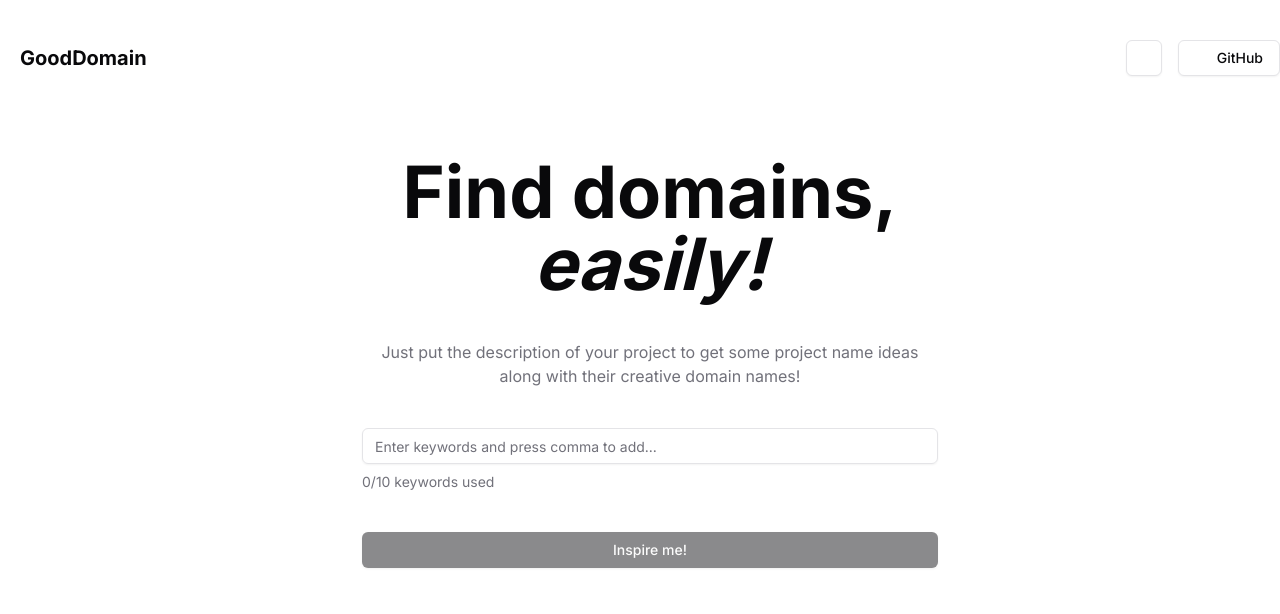
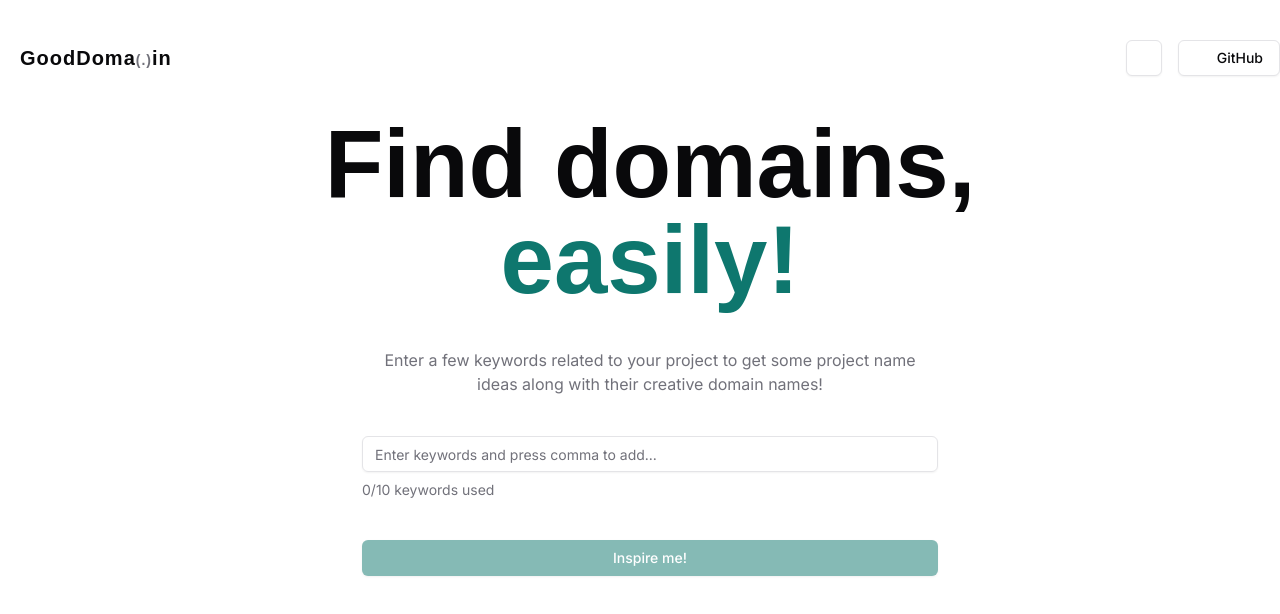
Before and after one commit to inclinedadarsh/gooddomain, a Next.js app: page / in a window 1280 px wide. Shown: the top 614 px of the page. Built offline with nearby package versions, Linux system fonts and the light colour scheme; some icons are missing; a web font is replaced by a local one.

Commit message:
feat: ui revamp

```diff
--- a/src/app/globals.css
+++ b/src/app/globals.css
@@ -14,8 +14,8 @@ body {
 		--card-foreground: 240 10% 3.9%;
 		--popover: 0 0% 100%;
 		--popover-foreground: 240 10% 3.9%;
-		--primary: 240 5.9% 10%;
-		--primary-foreground: 0 0% 98%;
+		--primary: 175 79% 26%;
+		--primary-foreground: 0 0% 100%;
 		--secondary: 240 4.8% 95.9%;
 		--secondary-foreground: 240 5.9% 10%;
 		--muted: 240 4.8% 95.9%;
--- a/src/app/page.tsx
+++ b/src/app/page.tsx
@@ -10,7 +10,7 @@ import {
 	keywordsAtom,
 } from "@/jotai";
 import { useAtom } from "jotai";
-import { Loader2, X } from "lucide-react";
+import { Earth, Info, Languages, Loader2, X } from "lucide-react";
 
 export default function Home() {
 	const [description, setDescription] = useAtom(descriptionAtom);
@@ -61,14 +61,14 @@ export default function Home() {
 	};
 
 	return (
-		<ViewContainer>
-			<h1 className="text-5xl sm:text-6xl lg:text-7xl text-center mt-20 font-bold">
+		<ViewContainer className="mb-10">
+			<h1 className="text-5xl sm:text-6xl lg:text-8xl text-center mt-10 font-serif font-bold leading-tight">
 				Find domains,
 				<br />
-				<span className="italic">easily!</span>
+				<span className="text-primary">easily!</span>
 			</h1>
 			<p className="max-w-xl text-center mx-auto my-10 text-muted-foreground">
-				Just put the description of your project to get some project
+				Enter a few keywords related to your project to get some project
 				name ideas along with their creative domain names!
 			</p>
 			<div className="mx-auto mt-10 max-w-xl">
@@ -90,7 +90,7 @@ export default function Home() {
 						{keywords.map(keyword => (
 							<div
 								key={keyword}
-								className="flex items-center gap-1 bg-secondary px-3 py-1 rounded-full"
+								className="flex items-center gap-1 px-3 py-1 rounded-full border-border border"
 							>
 								<span>{keyword}</span>
 								<button
@@ -123,45 +123,57 @@ export default function Home() {
 					)}
 				</Button>
 			</div>
+			<div className="my-10">
 				{domains.length > 0 && (
-				<div className="mt-10">
+					<div className="">
 						<h2 className="text-3xl font-bold text-center">
-						Here are some cool domain names for you!
+							Here are some{" "}
+							<span className="font-serif text-primary">
+								cool domain names
+							</span>{" "}
+							for you!
 						</h2>
-					<div className="mt-5 grid grid-cols-1 sm:grid-cols-2 lg:grid-cols-3 gap-5">
+						<div className="my-8 grid grid-cols-1 sm:grid-cols-2 lg:grid-cols-3 gap-5">
 							{domains.map(domain => (
 								<div
 									key={domain.domain}
-								className="bg-card hover:bg-card/80 transition-colors rounded-lg p-5 border"
+									className="bg-card hover:-translate-y-2 transition-transform rounded-lg p-5 border shadow"
 								>
 									<div className="space-y-4">
 										<div>
 											<h3 className="text-2xl font-bold tracking-tight">
 												{domain.projectName}
 											</h3>
-										<p className="text-lg font-mono text-primary">
+											<p className="text-lg text-primary font-serif">
 												{domain.domain}
 											</p>
 										</div>
-									<div className="space-y-2">
 										<p className="text-sm text-muted-foreground">
 											{domain.meaning}
 										</p>
 										<div className="flex gap-2">
-											<span className="text-xs px-2 py-1 rounded-full bg-secondary">
+											<span className="text-sm px-3 py-1 rounded-full flex gap-2 border-border border items-center">
+												<Languages size={16} />{" "}
 												{domain.language}
 											</span>
-											<span className="text-xs px-2 py-1 rounded-full bg-secondary">
+											{domain.language !== "English" && (
+												<span className="text-sm px-3 py-1 rounded-full flex gap-2 border-border border items-center">
+													<Earth size={16} />{" "}
 													{domain.tldCountry}
 												</span>
-										</div>
+											)}
 										</div>
 									</div>
 								</div>
 							))}
 						</div>
+						<p className="flex justify-center items-center gap-2 text-muted-foreground">
+							<Info size={18} /> GoodDomains can produce incorrect
+							results.
+						</p>
 					</div>
 				)}
+			</div>
 		</ViewContainer>
 	);
 }
--- a/src/components/navbar.tsx
+++ b/src/components/navbar.tsx
@@ -9,10 +9,12 @@ const Navbar = () => {
 		<nav id="navbar" className="my-10">
 			<ViewContainer className="flex justify-between items-center">
 				<Link
-					className="font-bold text-xl"
+					className="font-bold text-xl font-serif tracking-wider"
 					href="https://www.gooddoma.in/"
 				>
-					GoodDomain
+					GoodDoma
+					<span className="text-sm text-muted-foreground">(.)</span>
+					in
 				</Link>
 				<div className="flex items-center gap-4">
 					<Link
```
Lines whose indentation alone changed are shown as unchanged.
